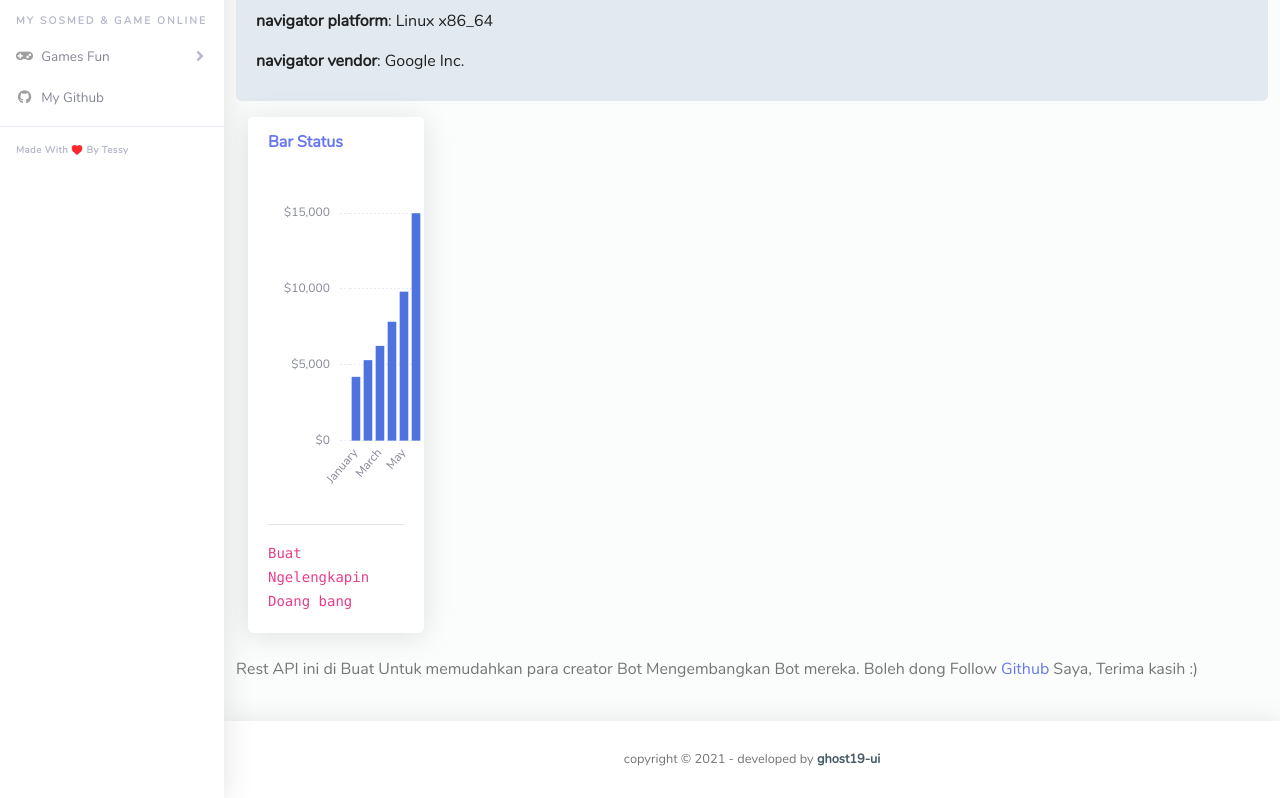
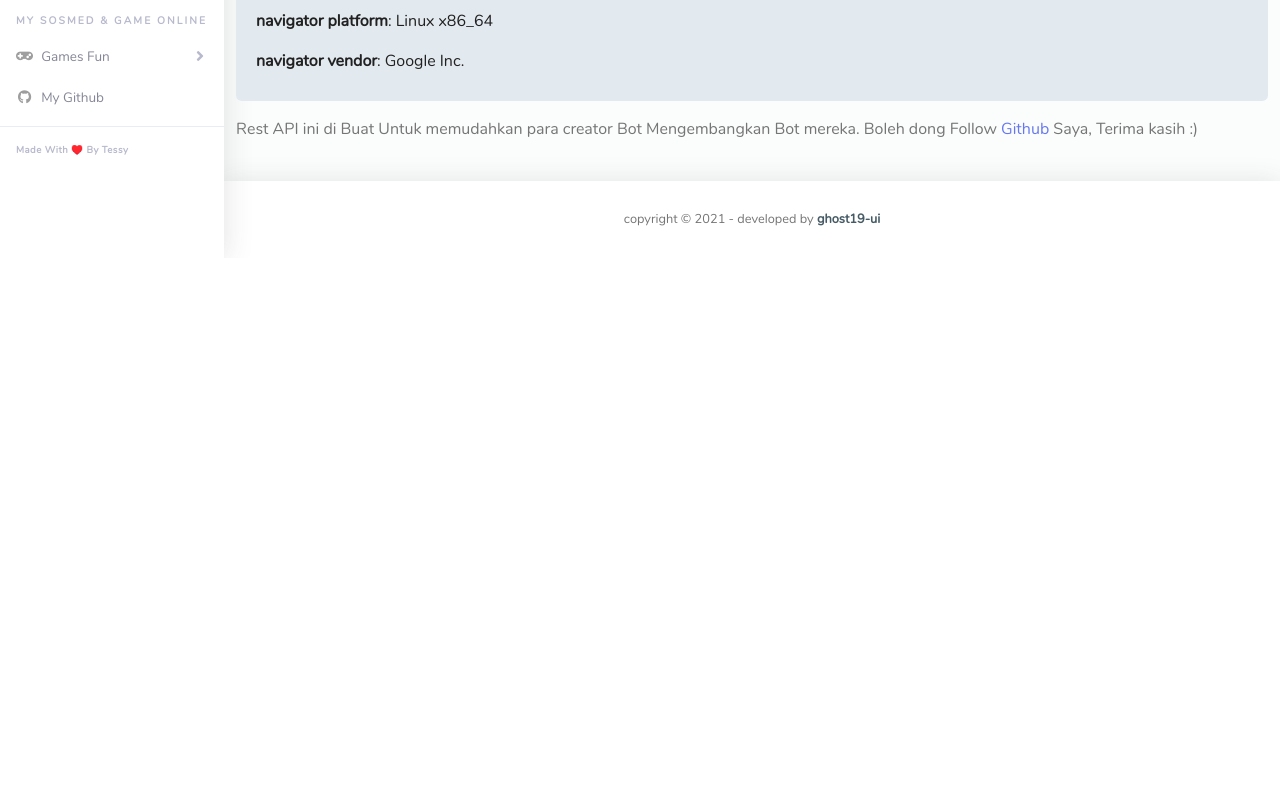
Before and after one commit to Ghost19-ui/tes.github.io, a plain HTML site: page index.html in a window 1280 px wide. Shown: the part 714-1512 px from the top of the page. After the commit the page ends 972 px from the top, so only its background shows below. Drawn offline with nearby package versions, Linux system fonts and the light colour scheme; a script that the page names is missing.

Commit message:
Update index.html

```diff
--- a/index.html
+++ b/index.html
@@ -403,24 +403,26 @@
                             </script>
                         </div>
 
-          <div id="row">
-           <!-- Bar Chart -->
-            <div class="col-lg-8">
-              <div class="card shadow mb-4">
-                <div class="card-header py-3">
-                  <h6 class="m-0 font-weight-bold text-primary">Bar Status</h6>
+            <div class="modal fade" id="logoutModal" tabindex="-1" role="dialog" aria-labelledby="exampleModalLabelLogout"
+            aria-hidden="true">
+            <div class="modal-dialog" role="document">
+              <div class="modal-content">
+                <div class="modal-header">
+                  <h5 class="modal-title" id="exampleModalLabelLogout">Ohh No!</h5>
+                  <button type="button" class="close" data-dismiss="modal" aria-label="Close">
+                    <span aria-hidden="true">&times;</span>
+                  </button>
                 </div>
-                <div class="card-body">
-                  <div class="chart-bar">
-                    <canvas id="myBarChart"></canvas>
-                  </div>
-                  <hr>
-                  <code>Buat Ngelengkapin Doang bang</code>
+                <div class="modal-body">
+                  <p>Are you sure you want to logout?</p>
+                </div>
+                <div class="modal-footer">
+                  <button type="button" class="btn btn-outline-primary" data-dismiss="modal">Cancel</button>
+                  <a href="login.html" class="btn btn-primary">Logout</a>
                 </div>
               </div>
             </div>
-
-          </div><!-- Row -->
+          </div>
                     <!-- Documentation Link -->
           <div class="row">
             <div class="col-lg-12">
```
